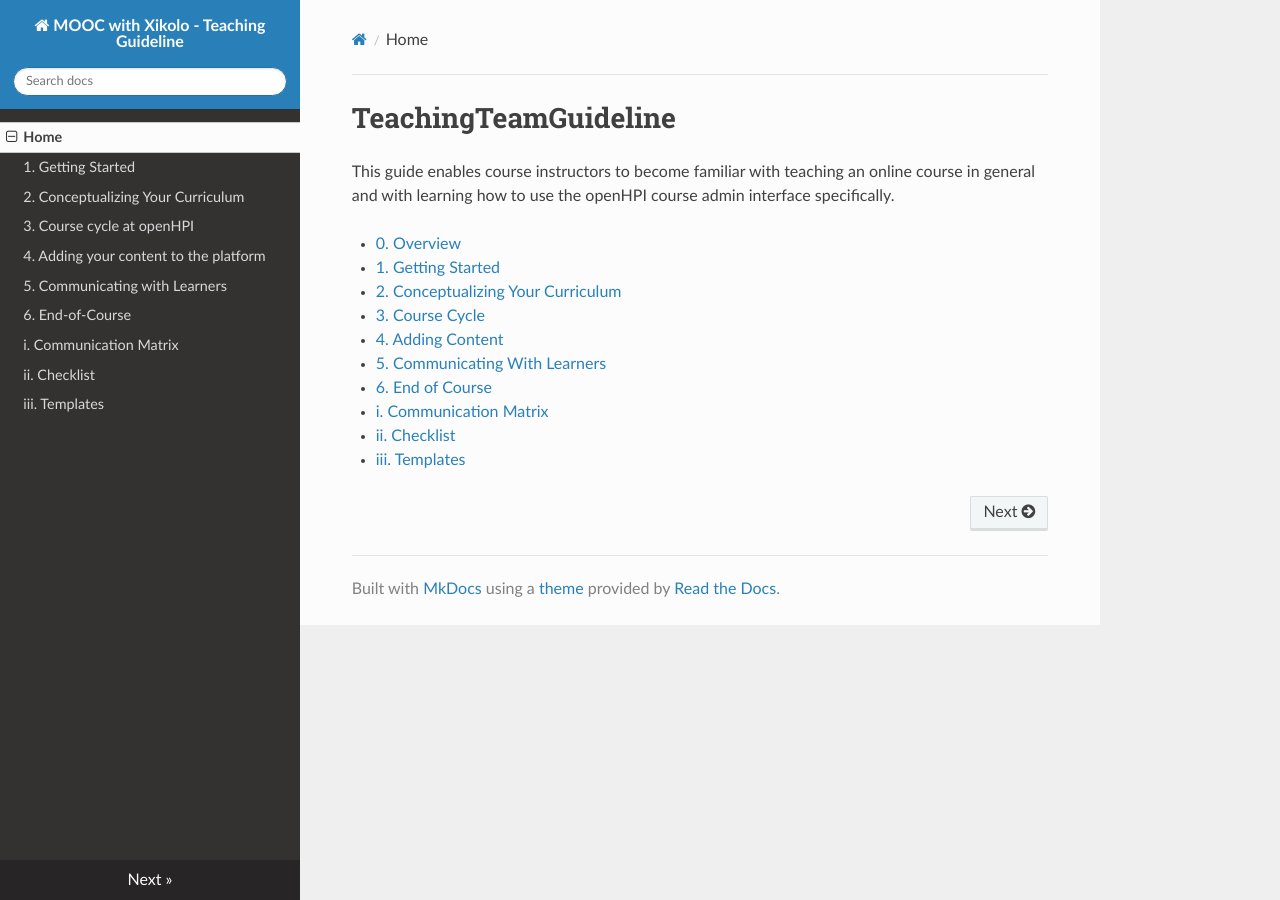
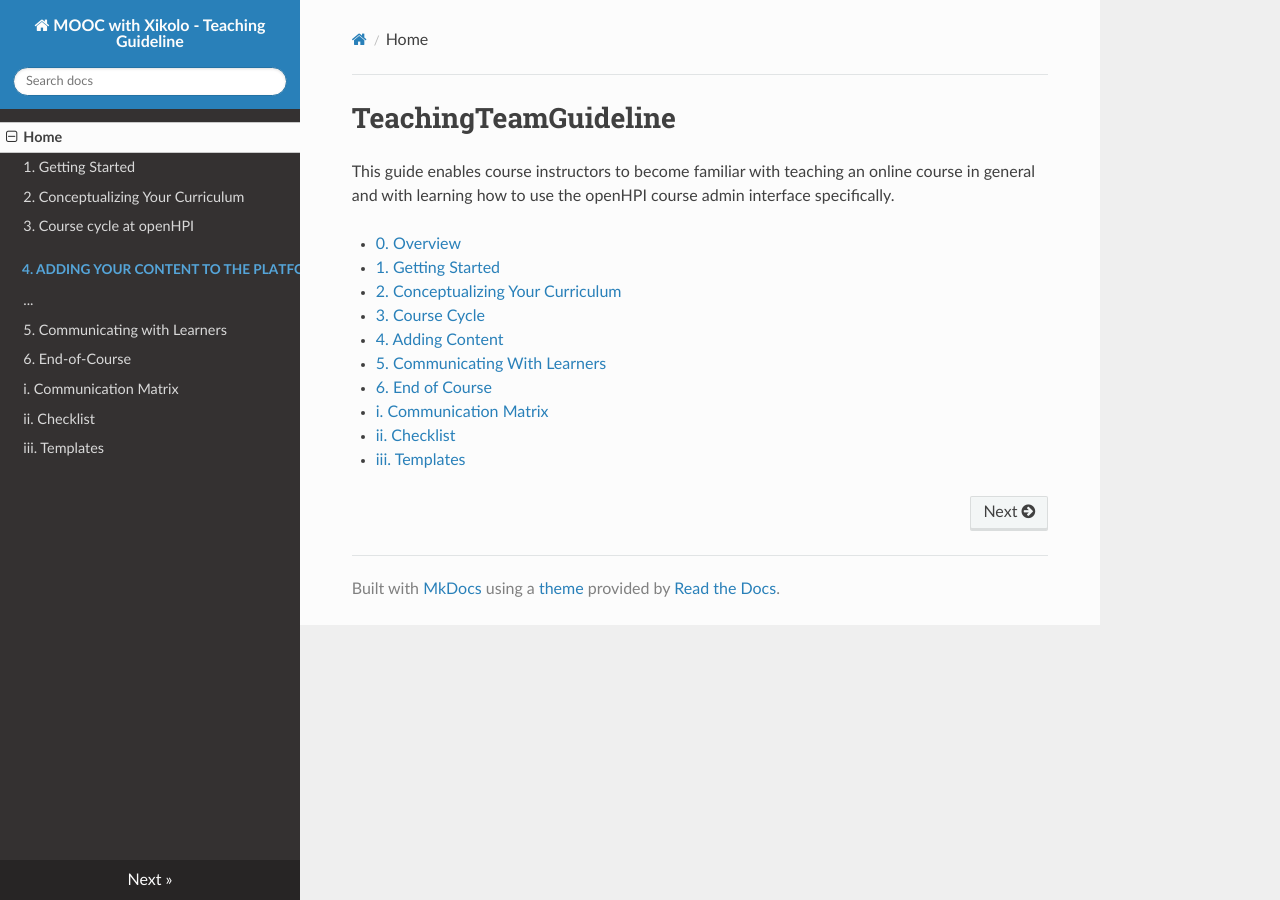
Before and after one commit to openHPI/TeachingTeamGuidelines, an MkDocs documentation site: the page built from docs/index.md, in a window 1280 px wide. Built offline with MkDocs 1.6.1, drawn with Linux system fonts in a browser that asks for light colours; nearby versions of some CDN libraries; old or Windows-style settings are respelled for this version of MkDocs.

Commit message:
Update mkdocs.yml

```diff
--- a/mkdocs.yml
+++ b/mkdocs.yml
@@ -4,7 +4,7 @@
 - [01_getting-started.md, 1. Getting Started]
 - [02_curriculum-design.md, 2. Conceptualizing Your Curriculum]
 - [03_course-cycle_schedule.md, 3. Course cycle at openHPI]
-- [04_adding-content.md, 4. Adding your content to the platform]
+- [04_adding-content.md, 4. Adding your content to the platform, ...]
 - [05_community-management.md, 5. Communicating with Learners]
 - [06_end-of-course.md, 6. End-of-Course]
 - [07_communication-matrix.md, i. Communication Matrix]
```
